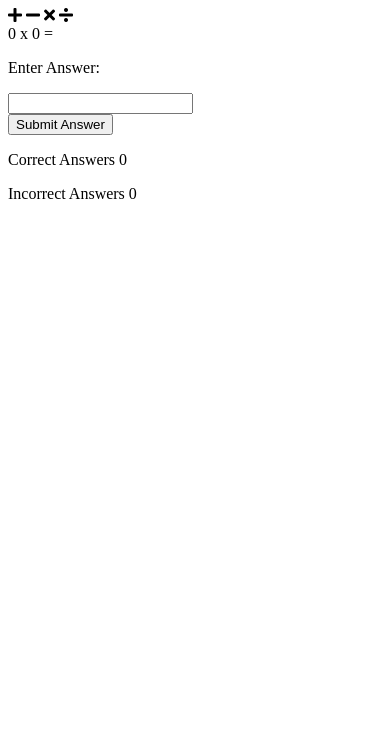
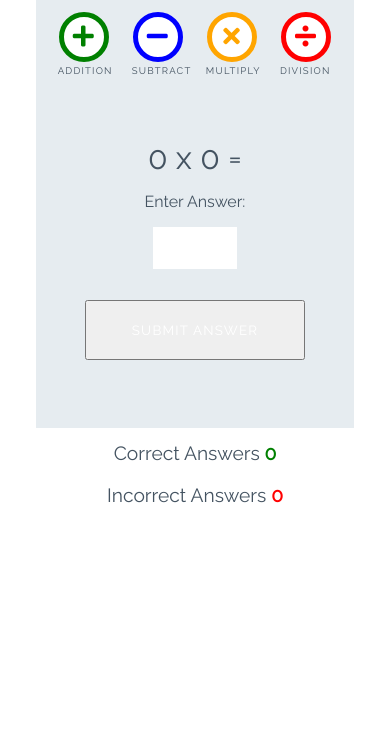
Before and after one commit to Oleksii-Al/maths-game, a plain HTML site: page index.html in a window 390 px wide. Shown: the part 112-844 px from the top of the page. Drawn offline with Linux system fonts and the light colour scheme.

Commit message:
Fix buttons

```diff
--- a/assets/css/style.css
+++ b/assets/css/style.css
@@ -0,0 +1,252 @@
+/* --------- Global style */
+
+body {
+    background-color: white;
+    font-family: "Raleway", sans-serif;
+    color: #445361;
+    text-align: center;
+}
+
+/* --------- Heading */
+
+.heading {
+    text-align: center;
+    font-size: 2.5rem;
+}
+
+.logo {
+    height: 40px;
+    padding-right: 5px;
+}
+
+/* --------- Game layout */
+
+.game-area {
+    background-color: #E6ECF0;
+    box-sizing: border-box;
+    width: 85%;
+    height: 65vh;
+    max-height: 450px;
+    max-width: 830px;
+    margin-left: auto;
+    margin-right: auto;
+    padding: 1%;
+}
+
+.question-area {
+    width: 50%;
+    font-size: 2rem;
+    margin: auto;
+    padding: 50px 0;
+}
+
+.question-area span {
+    padding: 0 15px;
+}
+
+.score-area {
+    margin: 5px auto;
+    width: 60%;
+    font-size: 1.2rem;
+}
+
+.controls-area {
+    width: 85%;
+    margin: 30px auto;
+}
+
+#score {
+    color: green;
+    font-weight: bold;
+}
+
+#incorrect {
+    color: red;
+    font-weight: bold;
+}
+
+.answer-message {
+    display: none;
+    font-size: 1rem;
+}
+
+#answer-box {
+    border: none;
+    color: #445361;
+    display: inline-block;
+    height: 40px;
+    width: 80px;
+    font-size: 1.2rem;
+}
+
+.scores {
+    display: inline-block;
+    padding: 25px;
+}
+
+/* --------- Buttons */
+
+.btn {
+    width: 220px;
+    height: 60px;
+    font-family: "Raleway", sans-serif;
+    text-transform: uppercase;
+    letter-spacing: 1.2px;
+    color: white;
+}
+
+.btn:focus {
+    outline: none;
+}
+
+.btn--big {
+    padding-top: 10px;
+    border-radius: 50%;
+    background-color: white;
+    border: 10px solid;
+    width: 100px;
+    height: 100px;
+    font-size: 3.2rem;
+    margin: 0 30px;
+    transition: all 0.5s;
+}
+
+.btn--big::after {
+    content: attr(data-type);
+    font-size: 1rem;
+    color:#445361;
+    position: relative;
+    left: -0.5em;
+}
+
+.btn--blue {
+    border-color: blue;
+    color: blue;
+}
+
+.btn--blue:active,
+.btn--blue:hover {
+    background-color: darkblue;
+    color: white;
+}
+
+.btn--orange {
+    border-color: orange;
+    color: orange;
+}
+
+.btn--orange:active,
+.btn--orange:hover {
+    background-color: darkorange;
+    color: white;
+}
+
+.btn--red {
+    border-color: red;
+    color: red;
+}
+
+.btn--red:active,
+.btn--red:hover {
+    background-color: darkred;
+    color: white;
+}
+
+.btn--green {
+    border-color: green;
+    color: green;
+}
+
+.btn--green:active,
+.btn--green:hover {
+    background-color: darkgreen;
+    color: white;
+}
+
+.btn--gray {
+    margin-top: 25px;
+    background-color: #445361;
+    border: 1px transparent;
+    border-radius: 20px;
+}
+
+.btn--gray:active,
+.btn--gray:hover {
+    background-color: #0d1013;
+}
+
+/* --------- Media queries */
+
+@media (max-width: 414px) {
+    .controls-area {
+        width: 100%;
+    }
+
+    .btn--big {
+        margin: 0 10px;
+        padding: 5px;
+        border: 5px solid;
+        width: 50px;
+        height: 50px;
+        font-size: 1.5rem;
+    }
+
+    .btn--big::after {
+        font-size: 0.6rem;
+        left: -0.7rem;
+    }
+
+    .question-area {
+        padding: 10% 0;
+        width: 100%;
+    }
+
+    .question-area span {
+        padding: 0;
+    }
+
+    .answer-message {
+        display: block;
+    }
+
+    #answer-box {
+        display: block;
+        margin: 0 auto;
+    }
+    .btn--gray {
+        margin-top: 0;
+    }
+
+    .score-area {
+        width: 100%;
+    }
+
+    .scores {
+        margin: 0.5em auto;
+        display: block;
+        padding: 5px;
+    }
+
+    .heading {
+        font-size: 2rem;
+    }
+}
+
+@media (max-width: 320px) {
+    .game-area {
+        height: 70vh;
+    }
+
+    .controls-area {
+        width: 75%;
+        margin: 10px auto;
+    }
+
+    .btn--big {
+        margin: 10px 10px;
+    }
+    .question-area {
+        padding: 10px 0;
+    }
+
+}
--- a/assets/js/script.js
+++ b/assets/js/script.js
@@ -1,3 +1,23 @@
+//Wait for the the DOm to be loaded before runninbg the game
+//Get the button elements and add event listener to them
+
+document.addEventListener("DOMContentLoaded", function(){
+    let buttons = document.getElementsByTagName("button");
+
+    for(let button of buttons) {
+        button.addEventListener("click", function() {
+            if(this.getAttribute("data-type")=== "submit") {
+                alert("You clicked submit");
+            }
+            else {
+                let gameType = this.getAttribute("data-type");
+
+                alert(`You clicked ${gameType}`);
+            }
+        })
+    }
+})
+
 function runGame() {
 
 }
--- a/index.html
+++ b/index.html
@@ -7,7 +7,7 @@
     <link rel="stylesheet" href="https://use.fontawesome.com/releases/v5.7.2/css/all.css"
         integrity="sha384-fnmOCqbTlWIlj8LyTjo7mOUStjsKC4pOpQbqyi7RrhN7udi9RwhKkMHpvLbHG9Sr" crossorigin="anonymous">
     <link href="https://fonts.googleapis.com/css?family=Raleway%7CRighteous" rel="stylesheet">
-    <link rel="stylesheet" href="/assets/css/style.css">
+    <link rel="stylesheet" href="assets/css/style.css">
     <title>Document</title>
 </head>
 
@@ -18,18 +18,18 @@
 
     <div class="game-area">
         <div class="controls-area">
-            <buttons class="btn btn--big btn--green">
+            <button data-type="addition" class="btn btn--big btn--green">
                 <i class="fas fa-plus"></i>
-            </buttons>
-            <buttons class="btn btn--big btn--blue">
+            </button>
+            <button data-type="subtract" class="btn btn--big btn--blue">
                 <i class="fas fa-minus"></i>
-            </buttons>
-            <buttons class="btn btn--big btn--orange">
+            </button>
+            <button data-type="multiply" class="btn btn--big btn--orange">
                 <i class="fas fa-times"></i>
-            </buttons>
-            <buttons class="btn btn--big btn--red">
+            </button>
+            <button data-type="division" class="btn btn--big btn--red">
                 <i class="fas fa-divide"></i>
-            </buttons>
+            </button>
         </div>
         <div class="question-area">
             <span id="operand1">0</span>
@@ -39,7 +39,7 @@
             <p class="answer-message">Enter Answer:</p>
             <input type="number" id="answer-box">
         </div>
-        <button class="btn btn--grey">Submit Answer</button>
+        <button data-type="submit" class="btn btn--grey">Submit Answer</button>
     </div>
     <div class="score-area">
         <p class="scores">Correct Answers <span id="score">0</span></p>
```
